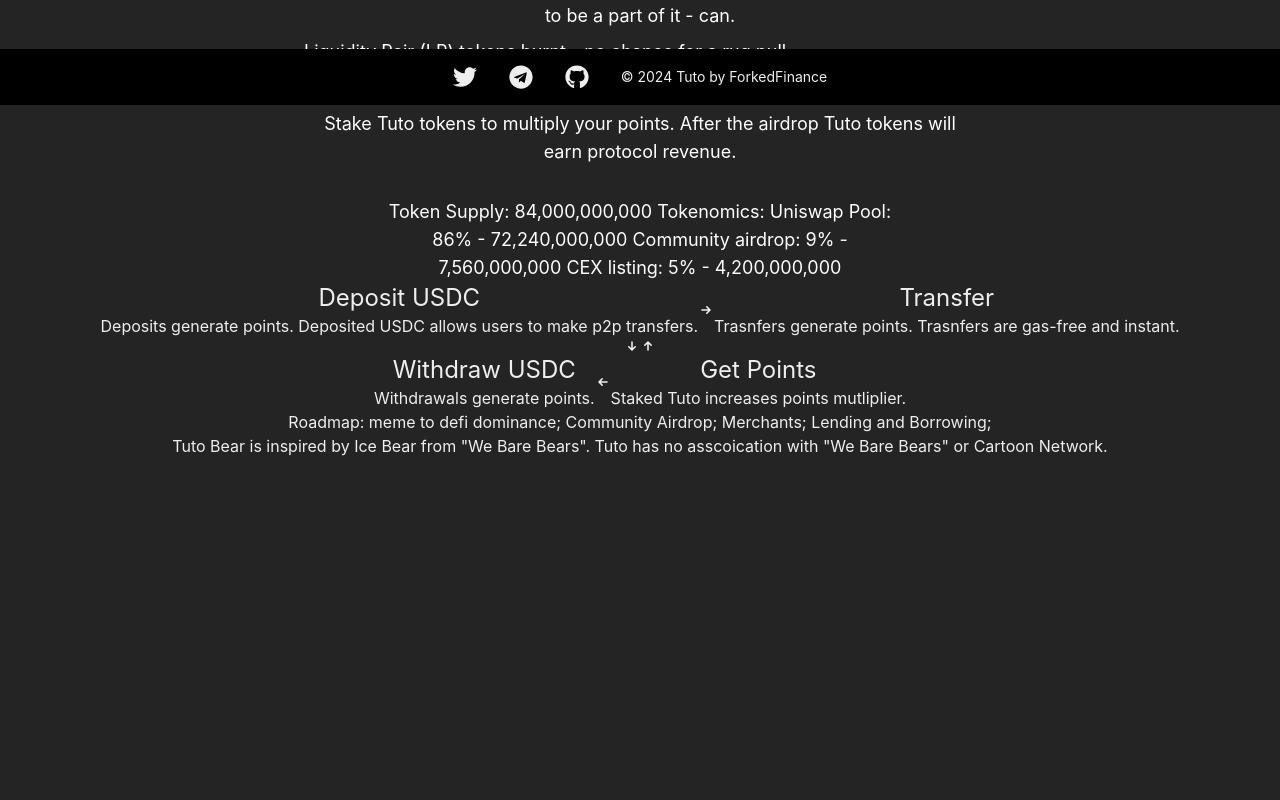
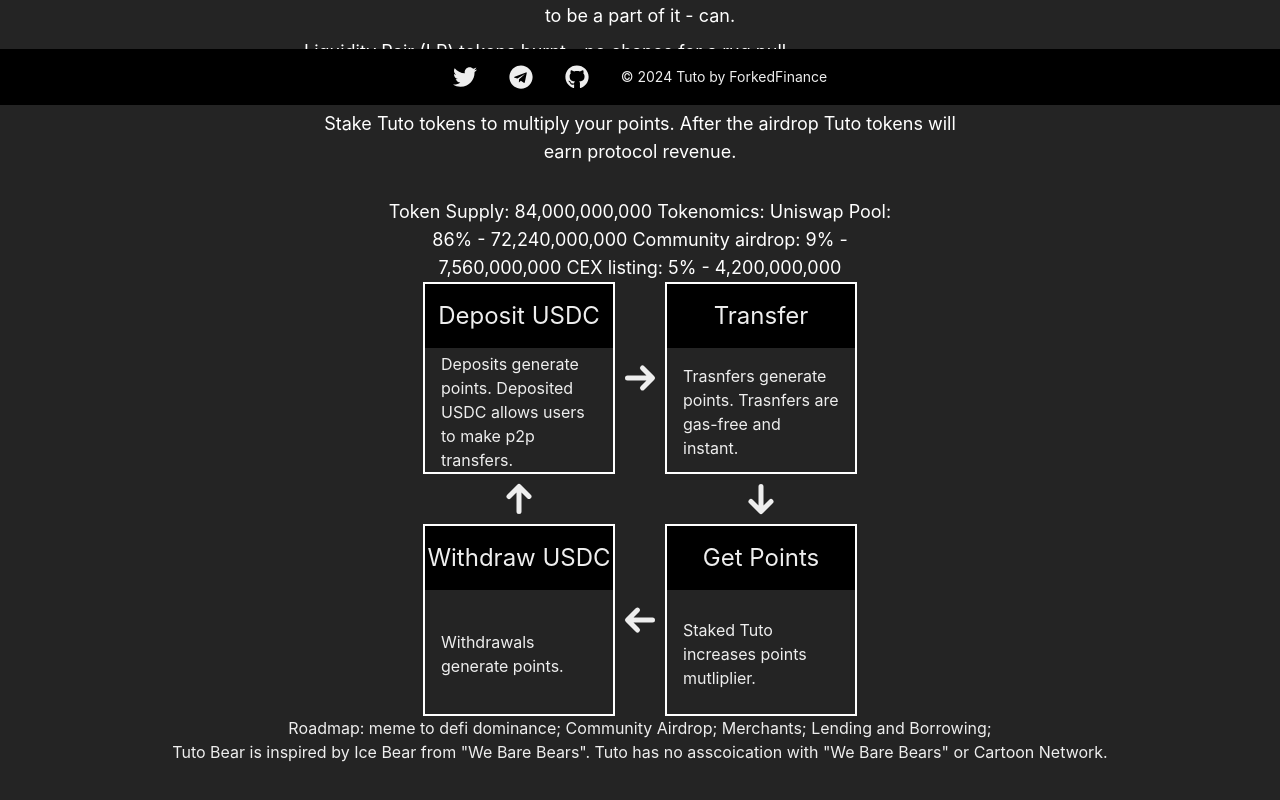
Before and after one commit to bb-face/forkedfinance-front-end, a React (Vite) app: page / in a window 1280 px wide. Shown: the part 695-1495 px from the top of the page. Before the commit the page ends 1209 px from the top, so only its background shows below. Built offline with nearby package versions, Linux system fonts and the light colour scheme.

Commit message:
how to use styles

```diff
--- a/src/pages/Home.jsx
+++ b/src/pages/Home.jsx
@@ -52,38 +52,41 @@
 			<div>
 				<div className="flex flex-col justify-center items-center">
 					<div className="flex flex-row">
-						<div className="h-50 w-45">
-							<h2  className="text-2xl">
-								Deposit USDC
+
+						<div className="h-48 w-48 border-white border-2 ">
+							<h2  className="text-2xl bg-black py-4">
+							Deposit USDC
 							</h2>
-							<p>Deposits generate points. Deposited USDC allows users to make p2p transfers.</p>
-						</div>
-							<HiArrowSmRight className="place-self-center" />
-						<div className="h-50 w-45">
-							<h2  className="text-2xl">
-								Transfer
+							<p className="h-32 flex items-center justify-center text-left px-4">Deposits generate points. Deposited USDC allows users to make p2p transfers.</p>
+
+							</div>
+							<HiArrowSmRight size={50} className="place-self-center" />
+
+						<div className="h-48 w-48 border-white border-2 ">
+							<h2  className="text-2xl bg-black py-4">
+							Transfer
 							</h2>
-							<p>Trasnfers generate points. Trasnfers are gas-free and instant.</p>
-
+							<p className="h-32 flex items-center justify-center text-left px-4">Trasnfers generate points. Trasnfers are gas-free and instant.</p>
 						</div>
 					</div>
 					<div className="flex flex-row">
-						<HiArrowSmDown className="place-self-center" />
-						<HiArrowSmUp className="place-self-center" />
+						<HiArrowSmUp size={50} className="place-self-center" />
+						<div className="w-48"></div>
+						<HiArrowSmDown size={50} className="place-self-center" />
 					</div>
 					<div className="flex flex-row">
-						<div className="h-50 w-45">
-							<h2  className="text-2xl">
+						<div className="h-48 w-48 border-white border-2 ">
+							<h2  className="text-2xl bg-black py-4">
 								Withdraw USDC
 							</h2>
-							<p>Withdrawals generate points. </p>
+							<p className="h-32 flex items-center justify-center text-left px-4">Withdrawals generate points. </p>
 						</div>
-						<HiArrowSmLeft className="place-self-center" />
-						<div className="h-50 w-45">
-							<h2  className="text-2xl">
-								Get Points
+						<HiArrowSmLeft size={50} className="place-self-center" />
+						<div className="h-48 w-48 border-white border-2 ">
+							<h2  className="text-2xl bg-black py-4">
+							Get Points
 							</h2>
-							<p>Staked Tuto increases points mutliplier. </p>
+							<p className="h-32 flex items-center justify-center text-left px-4">Staked Tuto increases points mutliplier.</p>
 						</div>
 					</div>
 				</div>
```
